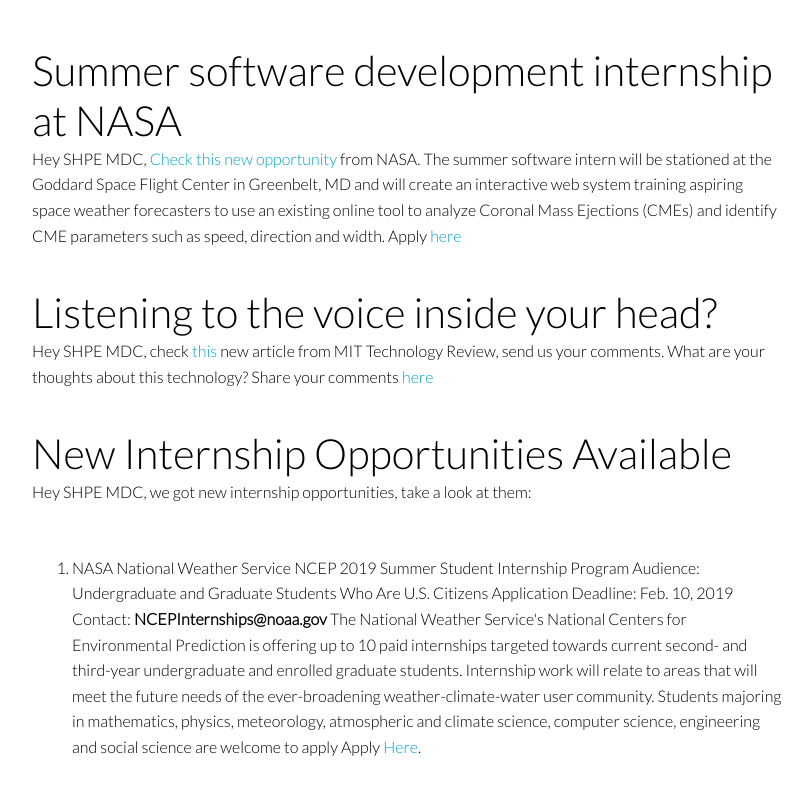
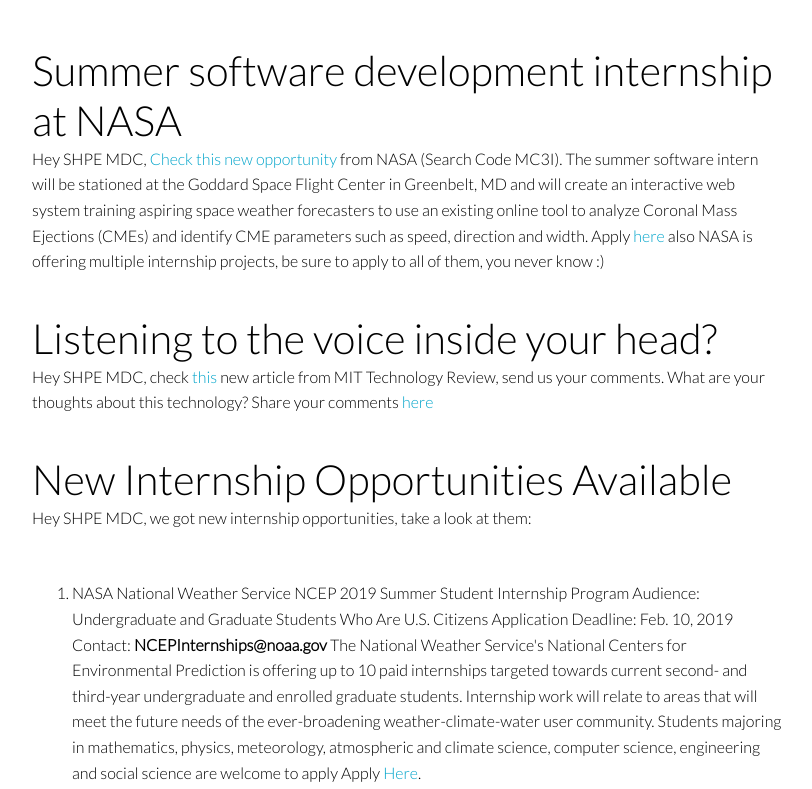
Before and after one commit to Hialeah/shpe, a Jekyll site: the page built from news.html, in a window 1280 px wide and 900 px high, scrolled down 793 px, cut to the strip 111-900 px from the top of the window. Shown: the whole strip, without its empty margins (233-1045 px from the left). Built offline with Jekyll 4.4.1, drawn with Linux system fonts in a browser that asks for light colours; nearby versions of some CDN libraries.

Commit message:
Update news.html

```diff
--- a/news.html
+++ b/news.html
@@ -25,9 +25,9 @@
 				<h2><a href="#">Summer software development internship at NASA</a></h2>
 				<div class="post-content">
 							Hey SHPE MDC,
-							<a  href="https://nasajsc.secure.force.com/InternshipProjectQuickLook">Check this new opportunity</a> from NASA.
+							<a  href="https://nasajsc.secure.force.com/InternshipProjectQuickLook">Check this new opportunity</a> from NASA (Search Code MC3I).
 					The summer software intern will be stationed at the Goddard Space Flight Center in Greenbelt, MD and will create an interactive web system training aspiring space weather forecasters to use an existing online tool to analyze Coronal Mass Ejections (CMEs) and identify CME parameters such as speed, direction and width.
-					Apply <a href="https://intern.nasa.gov/">here</a>
+					Apply <a href="https://intern.nasa.gov/">here</a> also NASA is offering multiple internship projects, be sure to apply to all of them, you never know :)
 				</div>
 				<!-- Another Post -->
 				<!-- Another Post -->
```
